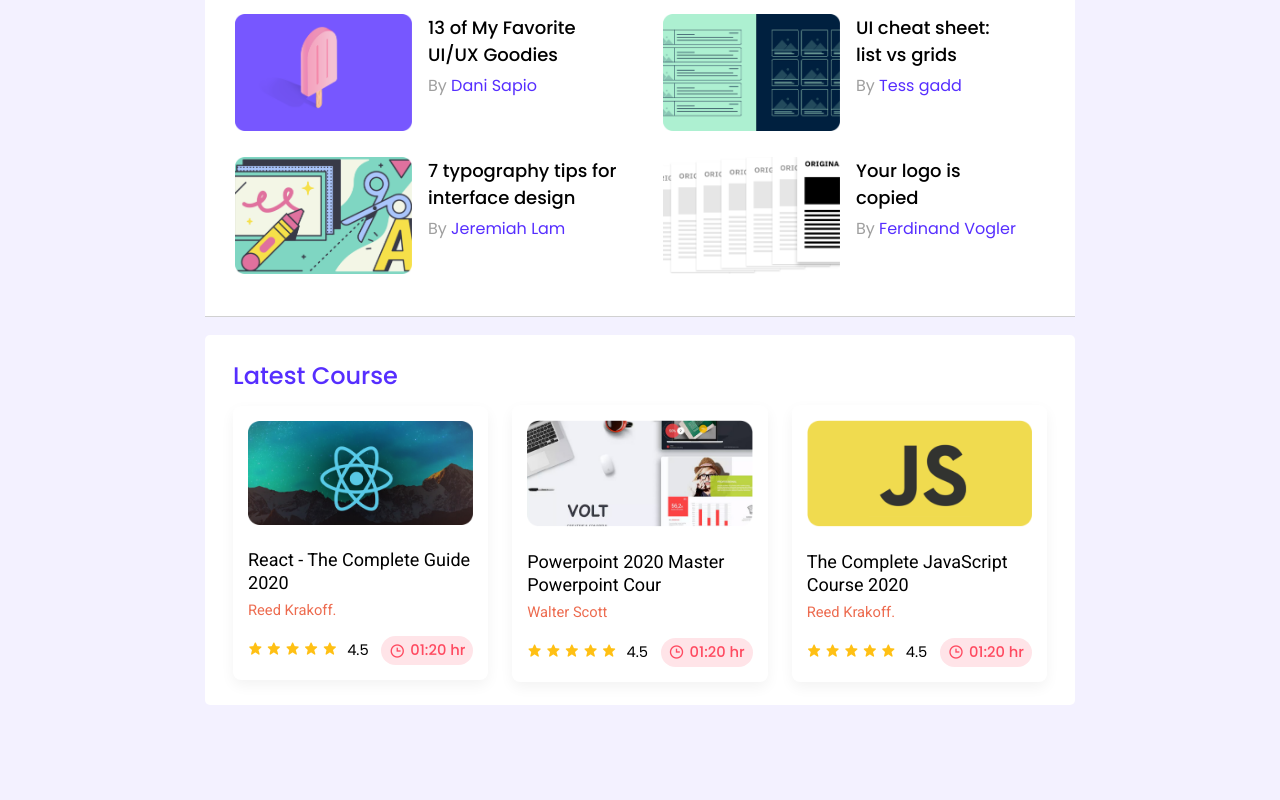
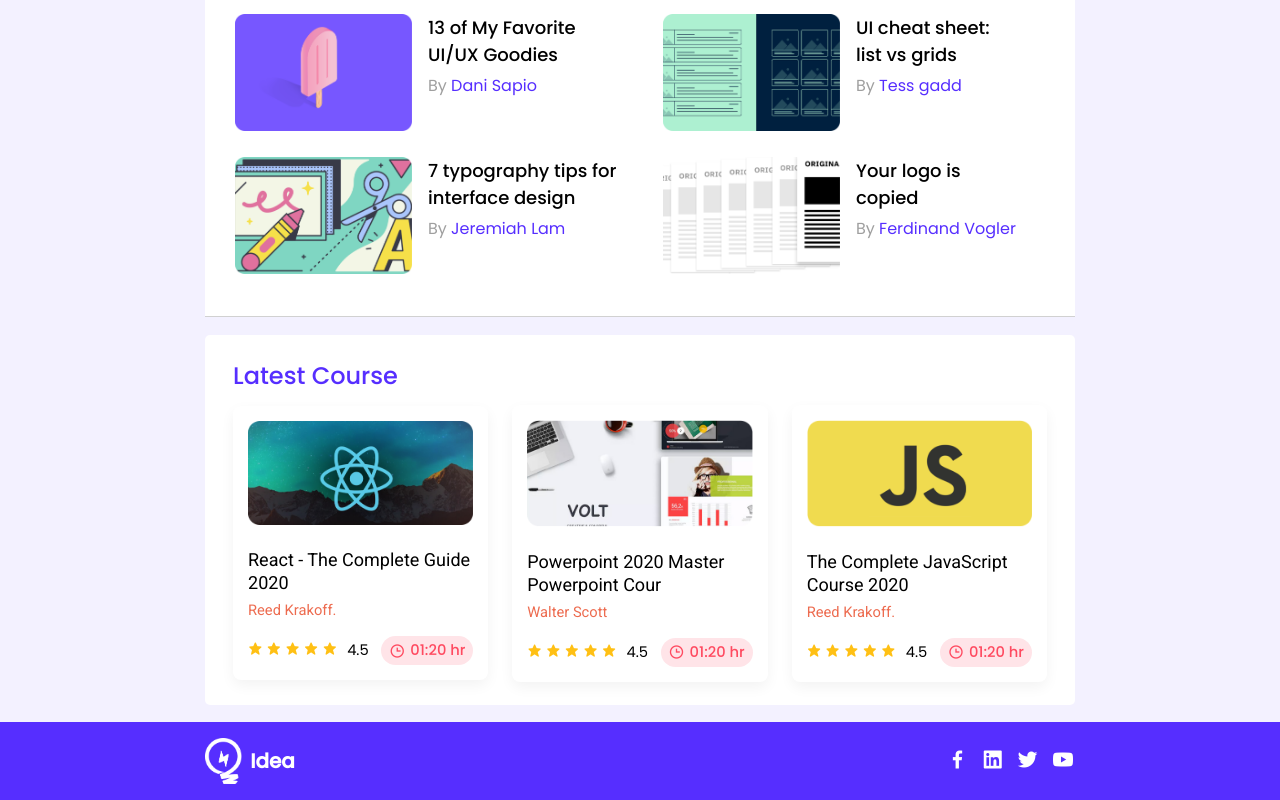
Before and after one commit to Ashik-Mahmud/leaderboard, a plain HTML site: page index.html in a window 1280 px wide. Shown: the part 486-1286 px from the top of the page. Before the commit the page ends 1208 px from the top, so only its background shows below. Drawn offline with nearby package versions, Linux system fonts and the light colour scheme.

Commit message:
Add footer section in my leaderboard template

```diff
--- a/css/style.css
+++ b/css/style.css
@@ -324,6 +324,55 @@
     }
 }
 
+/*------------------
+ Foote Part Stayles
+ -------------------*/
+#footer{
+    background: #562EFF;
+    position: relative;
+    padding: 1rem 0rem;
+}
+.footer-content{
+    display: flex;
+    align-items: center;
+    justify-content: space-between;
+    position: relative;
+}
+
+.footer-logo {
+    display: flex;
+    align-items: center;
+    text-decoration: none;
+    color: #FFFFFF;
+}
+.footer-logo img{
+    max-width: 8%;
+}
+.footer-logo .footer-logo__name{
+    color: #FFFFFF;
+    margin-left: .5rem;
+    font-size: 20px;
+    font-weight: bold;
+    display: block;
+
+}
+
+.footer-content .social-icon{
+    display: flex;
+    align-items: center;
+    position: relative;
+}
+.social-icon a{
+    color: #FFFFFF;
+    text-decoration: none;
+    font-size: 1.5rem;
+    display: block;
+    margin-right: .7rem;
+}
+.social-icon a:last-child{
+    margin-right: 0rem;
+}
+
 @media (max-width: 768px) {
     .players{
         grid-template-columns: repeat(2, 1fr);
--- a/index.html
+++ b/index.html
@@ -205,7 +205,19 @@
     <!-- main option end here  -->
 
     <!-- footer option start here  -->
-    <footer id="footer"></footer>
+    <footer id="footer">
+        <div class="footer-container container">
+            <div class="footer-content">
+                <a href="#" class="footer-logo"><img src="./images/icons/logo.png" alt="Logo"> <span class="footer-logo__name">Idea</span></a>
+                <div class="social-icon">
+                    <a href="#"><i class='bx bxl-facebook'></i></a>
+                    <a href="#"><i class='bx bxl-linkedin-square' ></i></a>
+                    <a href="#"><i class='bx bxl-twitter' ></i></a>
+                    <a href="#"><i class='bx bxl-youtube' ></i></a>
+                </div>
+            </div>
+        </div>
+    </footer>
     <!-- footer option end here  -->
 
 </body>
```
